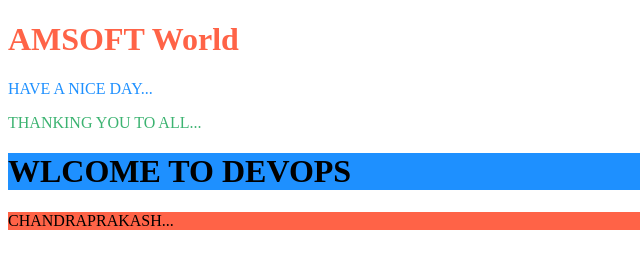
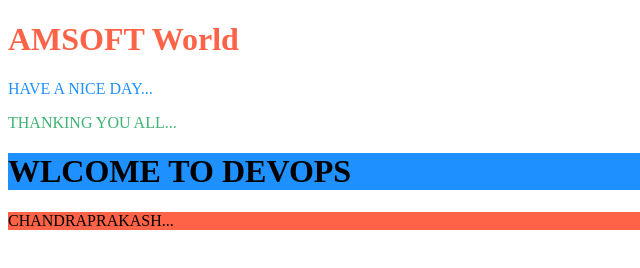
Before and after one commit to chandraprakash9/demo1, a plain HTML site: page index.html in a window 1280 px wide. Shown: the full height of the page, 0-640 px from the left. Drawn offline with Linux system fonts and the light colour scheme.

Commit message:
Update index.html

```diff
--- a/index.html
+++ b/index.html
@@ -7,7 +7,7 @@
 
 <h1 style="color:Tomato;">AMSOFT World</h1>
 <p style="color:DodgerBlue;">HAVE A NICE DAY...</p>
-<p style="color:MediumSeaGreen;">THANKING YOU TO ALL...</p>
+<p style="color:MediumSeaGreen;">THANKING YOU ALL...</p>
 
 <h1 style="background-color:DodgerBlue;">WLCOME TO DEVOPS</h1>
 <p style="background-color:Tomato;">CHANDRAPRAKASH...</p>
```
